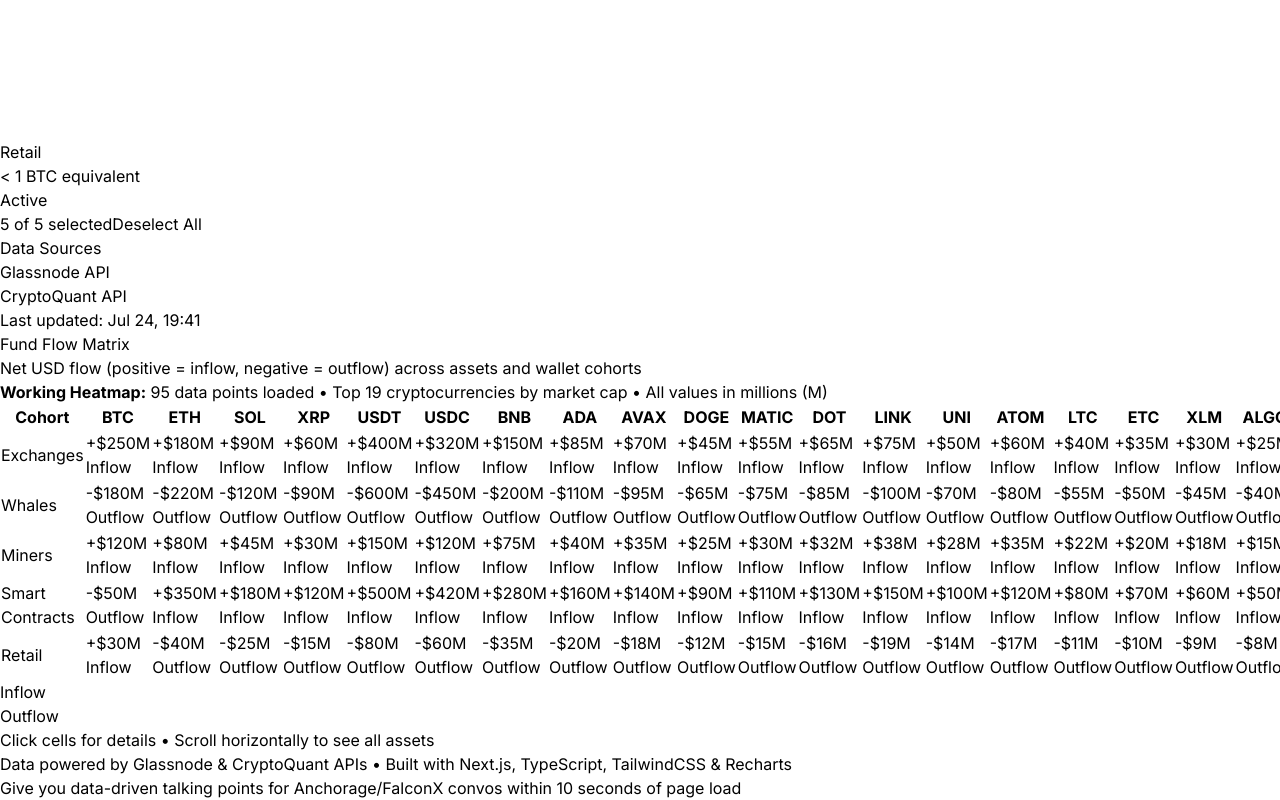
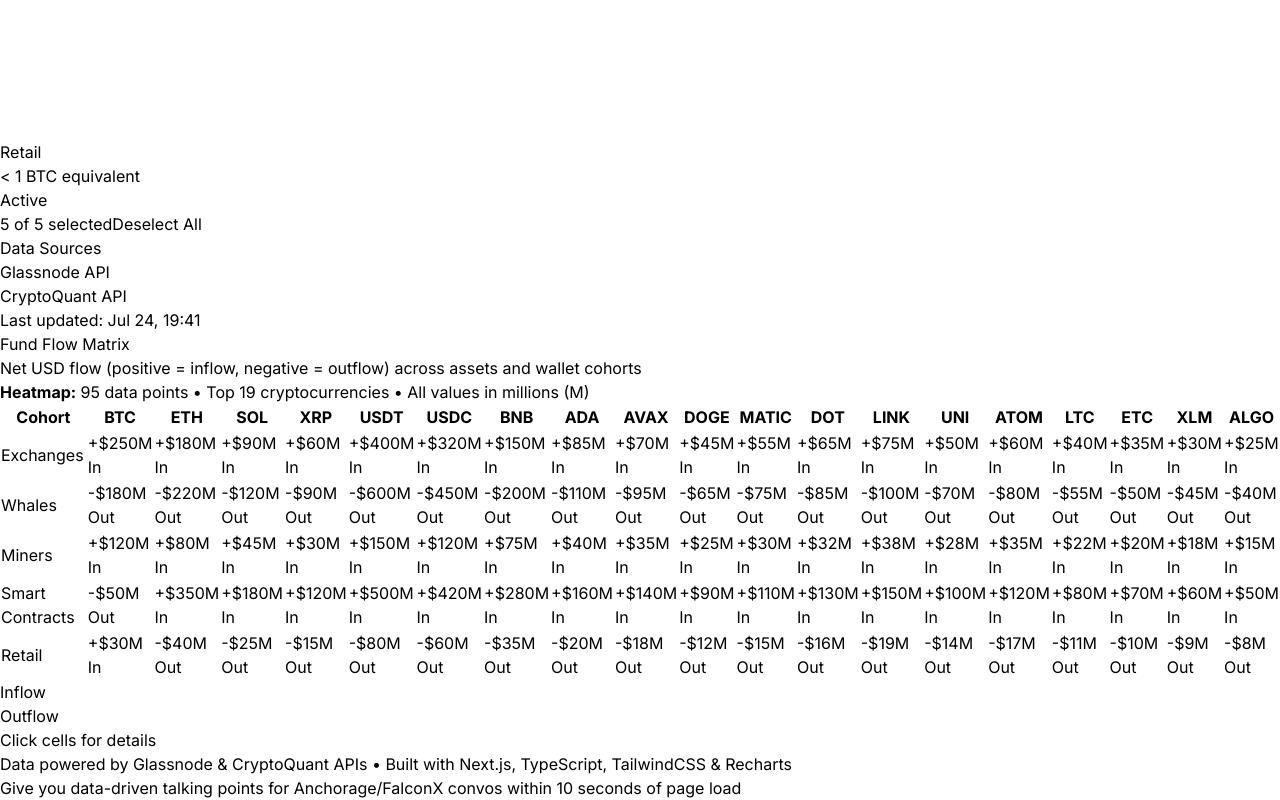
Before and after one commit to pradhakr1984/onchainheatmap, a Next.js app: page / in a window 1280 px wide. Shown: the part 7100-7900 px from the top of the page. Built offline with nearby package versions, Linux system fonts and the light colour scheme.

Commit message:
Fix build errors and make heatmap more compact - remove unused imports, fix TypeScript errors, reduce padding and spacing for better fit

```diff
--- a/src/app/page.tsx
+++ b/src/app/page.tsx
@@ -5,7 +5,7 @@ import { subDays, format } from 'date-fns';
 import Heatmap, { HeatmapData } from '@/components/Heatmap';
 import CohortToggle from '@/components/CohortToggle';
 import DateRangePicker from '@/components/DateRangePicker';
-import { getAssets, COHORTS } from '@/lib/api';
+import { COHORTS } from '@/lib/api';
 
 // Generate simple, guaranteed data
 const generateData = () => {
@@ -105,7 +105,7 @@ export default function HomePage() {
       {/* Header */}
       <header className="bg-white/80 dark:bg-gray-800/80 backdrop-blur-sm shadow-sm border-b border-gray-200 dark:border-gray-700 sticky top-0 z-50">
         <div className="max-w-7xl mx-auto px-4 sm:px-6 lg:px-8">
-          <div className="flex justify-between items-center py-6">
+          <div className="flex justify-between items-center py-4">
             <div>
               <h1 className="text-3xl font-bold bg-gradient-to-r from-blue-600 to-purple-600 bg-clip-text text-transparent">
                 🌊 On-Chain Fund-Flow Heatmap
@@ -124,9 +124,9 @@ export default function HomePage() {
       </header>
 
       {/* Main Content */}
-      <main className="max-w-7xl mx-auto px-4 sm:px-6 lg:px-8 py-8">
+      <main className="max-w-7xl mx-auto px-4 sm:px-6 lg:px-8 py-4">
         {/* Summary Stats */}
-        <div className="grid grid-cols-1 md:grid-cols-3 gap-6 mb-8">
+        <div className="grid grid-cols-1 md:grid-cols-3 gap-4 mb-6">
           <div className="bg-white dark:bg-gray-800 rounded-xl p-6 shadow-sm border border-gray-200 dark:border-gray-700">
             <div className="flex items-center justify-between">
               <div>
@@ -174,7 +174,7 @@ export default function HomePage() {
           </div>
         </div>
 
-        <div className="grid grid-cols-1 xl:grid-cols-5 gap-8">
+        <div className="grid grid-cols-1 xl:grid-cols-5 gap-6">
           {/* Sidebar Controls */}
           <div className="xl:col-span-1 space-y-6">
             <DateRangePicker
@@ -221,7 +221,7 @@ export default function HomePage() {
                 </p>
               </div>
 
-              <div className="p-8">
+              <div className="p-4">
                 {isLoading ? (
                   <div className="flex items-center justify-center h-64">
                     <div className="text-center">
@@ -243,7 +243,7 @@ export default function HomePage() {
         </div>
 
         {/* Footer Info */}
-        <div className="mt-12 text-center">
+        <div className="mt-6 text-center">
           <div className="text-sm text-gray-500 dark:text-gray-400">
             <p>
               Data powered by Glassnode & CryptoQuant APIs •
--- a/src/components/Heatmap.tsx
+++ b/src/components/Heatmap.tsx
@@ -17,7 +17,7 @@ interface HeatmapProps {
   onCellClick?: (data: HeatmapData) => void;
 }
 
-export default function Heatmap({ data, selectedCohorts, onCellClick }: HeatmapProps) {
+export default function Heatmap({ onCellClick }: HeatmapProps) {
   // Top 20 cryptocurrencies by market cap - all values in millions
   const mockData = [
     // BTC
@@ -168,22 +168,22 @@ export default function Heatmap({ data, selectedCohorts, onCellClick }: HeatmapP
 
   return (
     <div className="w-full">
-      {/* Debug info */}
-      <div className="mb-6 p-4 bg-blue-100 dark:bg-blue-900 text-blue-800 dark:text-blue-200 rounded-lg text-sm">
-        <strong>Working Heatmap:</strong> {mockData.length} data points loaded • Top 19 cryptocurrencies by market cap • All values in millions (M)
+      {/* Compact Debug info */}
+      <div className="mb-4 p-2 bg-blue-100 dark:bg-blue-900 text-blue-800 dark:text-blue-200 rounded text-xs">
+        <strong>Heatmap:</strong> {mockData.length} data points • Top 19 cryptocurrencies • All values in millions (M)
       </div>
 
-      {/* Large, Easy-to-Read Table */}
-      <div className="border-2 border-gray-300 rounded-xl overflow-hidden shadow-lg overflow-x-auto">
-        <table className="w-full min-w-[1400px]">
+      {/* Compact Table */}
+      <div className="border border-gray-300 rounded-lg overflow-hidden shadow-sm overflow-x-auto">
+        <table className="w-full min-w-[1200px]">
           {/* Header */}
           <thead>
             <tr className="bg-gray-100 dark:bg-gray-700">
-              <th className="p-4 text-left font-bold text-gray-700 dark:text-gray-300 border-r border-gray-300 text-base">
+              <th className="p-2 text-left font-bold text-gray-700 dark:text-gray-300 border-r border-gray-300 text-sm">
                 Cohort
               </th>
               {assets.map(asset => (
-                <th key={asset} className="p-4 text-center font-bold text-gray-700 dark:text-gray-300 border-r border-gray-300 text-sm">
+                <th key={asset} className="p-2 text-center font-bold text-gray-700 dark:text-gray-300 border-r border-gray-300 text-xs">
                   {asset}
                 </th>
               ))}
@@ -194,7 +194,7 @@ export default function Heatmap({ data, selectedCohorts, onCellClick }: HeatmapP
           <tbody>
             {cohorts.map(cohort => (
               <tr key={cohort} className="border-t border-gray-300">
-                <td className="p-4 font-bold text-gray-700 dark:text-gray-300 border-r border-gray-300 text-base">
+                <td className="p-2 font-bold text-gray-700 dark:text-gray-300 border-r border-gray-300 text-sm">
                   {cohort.replace('-', ' ').replace(/\b\w/g, l => l.toUpperCase())}
                 </td>
                 {assets.map(asset => {
@@ -202,7 +202,7 @@ export default function Heatmap({ data, selectedCohorts, onCellClick }: HeatmapP
 
                   if (!cellData) {
                     return (
-                      <td key={asset} className="p-4 text-center text-gray-400 border-r border-gray-300 text-sm">
+                      <td key={asset} className="p-2 text-center text-gray-400 border-r border-gray-300 text-xs">
                         N/A
                       </td>
                     );
@@ -211,14 +211,14 @@ export default function Heatmap({ data, selectedCohorts, onCellClick }: HeatmapP
                   return (
                     <td
                       key={asset}
-                      className={`p-4 text-center cursor-pointer hover:scale-105 transition-transform border-r border-gray-300 ${cellData.color} min-w-[100px]`}
-                      onClick={() => onCellClick?.(cellData as any)}
+                      className={`p-2 text-center cursor-pointer hover:scale-105 transition-transform border-r border-gray-300 ${cellData.color} min-w-[80px]`}
+                      onClick={() => onCellClick?.({ ...cellData, date: new Date().toISOString(), yoyChange: 0 })}
                     >
-                      <div className="text-white font-bold text-lg mb-1">
+                      <div className="text-white font-bold text-sm">
                         {cellData.value > 0 ? '+' : '-'}{formatValue(cellData.value)}
                       </div>
-                      <div className="text-white/90 text-xs font-medium">
-                        {cellData.value > 0 ? 'Inflow' : 'Outflow'}
+                      <div className="text-white/90 text-xs">
+                        {cellData.value > 0 ? 'In' : 'Out'}
                       </div>
                     </td>
                   );
@@ -229,18 +229,18 @@ export default function Heatmap({ data, selectedCohorts, onCellClick }: HeatmapP
         </table>
       </div>
 
-      {/* Enhanced Legend */}
-      <div className="mt-8 flex items-center justify-center space-x-8 text-base">
-        <div className="flex items-center space-x-3">
-          <div className="w-6 h-6 bg-green-500 rounded-lg"></div>
-          <span className="text-gray-700 dark:text-gray-300 font-semibold">Inflow</span>
+      {/* Compact Legend */}
+      <div className="mt-4 flex items-center justify-center space-x-6 text-sm">
+        <div className="flex items-center space-x-2">
+          <div className="w-4 h-4 bg-green-500 rounded"></div>
+          <span className="text-gray-700 dark:text-gray-300 font-medium">Inflow</span>
         </div>
-        <div className="flex items-center space-x-3">
-          <div className="w-6 h-6 bg-red-500 rounded-lg"></div>
-          <span className="text-gray-700 dark:text-gray-300 font-semibold">Outflow</span>
+        <div className="flex items-center space-x-2">
+          <div className="w-4 h-4 bg-red-500 rounded"></div>
+          <span className="text-gray-700 dark:text-gray-300 font-medium">Outflow</span>
         </div>
-        <div className="text-gray-500 dark:text-gray-400 text-sm bg-gray-100 dark:bg-gray-700 px-3 py-1 rounded-full">
-          Click cells for details • Scroll horizontally to see all assets
+        <div className="text-gray-500 dark:text-gray-400 text-xs">
+          Click cells for details
         </div>
       </div>
     </div>
```
